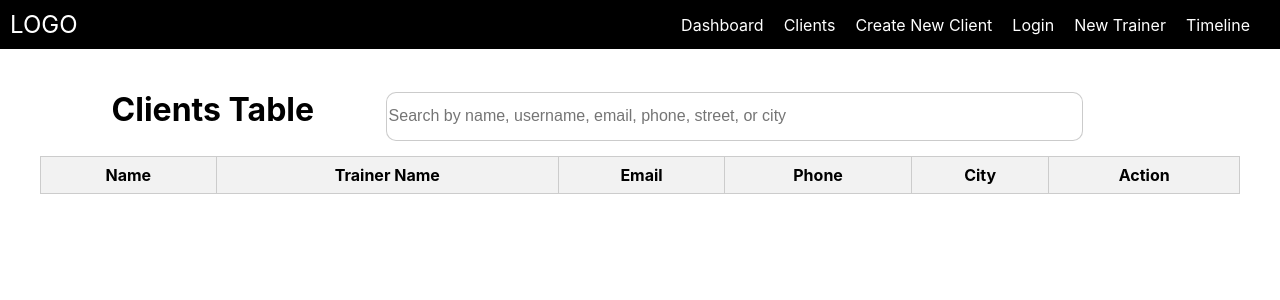
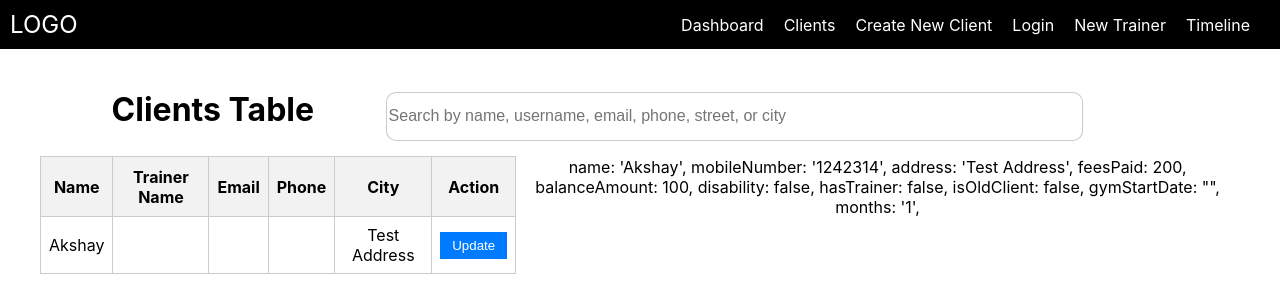
Before and after one commit to AkshayGulhane46/gym, a React (Create React App) app: page /clients in a window 1280 px wide. Shown: the top 300 px of the page. Built offline with nearby package versions, Linux system fonts and the light colour scheme; the HTML template or start-up script is replaced by a standard one.

Commit message:
Commit1205241

```diff
--- a/src/components/Admin/ClientsPage.js
+++ b/src/components/Admin/ClientsPage.js
@@ -66,6 +66,18 @@ function ClientsPage() {
             <th>Phone</th>
             <th>City</th>
             <th>Action</th>
+
+
+            name: 'Akshay',
+      mobileNumber: '1242314',
+      address: 'Test Address',
+      feesPaid: 200,
+      balanceAmount: 100,
+      disability: false,
+      hasTrainer: false,
+      isOldClient: false,
+      gymStartDate: "",
+      months: '1',
           </tr>
         </thead>
         <tbody>
@@ -75,7 +87,7 @@ function ClientsPage() {
               <td>{client.trainerName}</td>
               <td>{client.email}</td>
               <td>{client.phone}</td>
-              <td>{client.city}</td>
+              <td>{client.address}</td>
               <td>
                 <button onClick={() => handleUpdate(client.id)}>Update</button>
               </td>
--- a/src/redux/clientSlice.js
+++ b/src/redux/clientSlice.js
@@ -4,7 +4,18 @@ import { createSlice } from '@reduxjs/toolkit';
 const clientsSlice = createSlice({
   name: 'clients',
   initialState: {
-    list: [],
+    list: [{
+      name: 'Akshay',
+      mobileNumber: '1242314',
+      address: 'Test Address',
+      feesPaid: 200,
+      balanceAmount: 100,
+      disability: false,
+      hasTrainer: false,
+      isOldClient: false,
+      gymStartDate: "",
+      months: '1',
+    }],
   },
   reducers: {
     addClient: (state, action) => {
```
Also changed, not shown: src/components/Admin/NewClientForm.js (line endings or trailing spaces).
